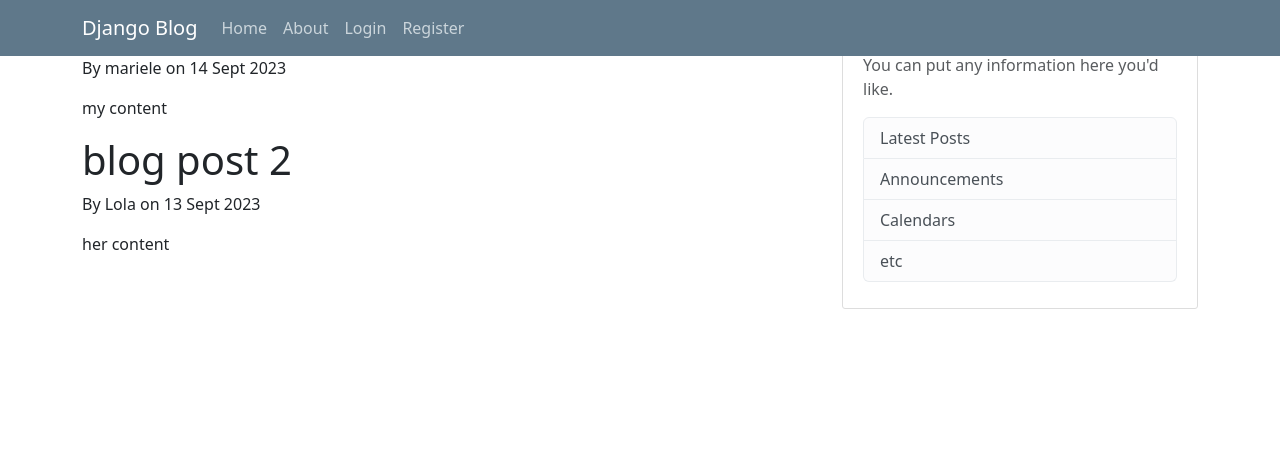
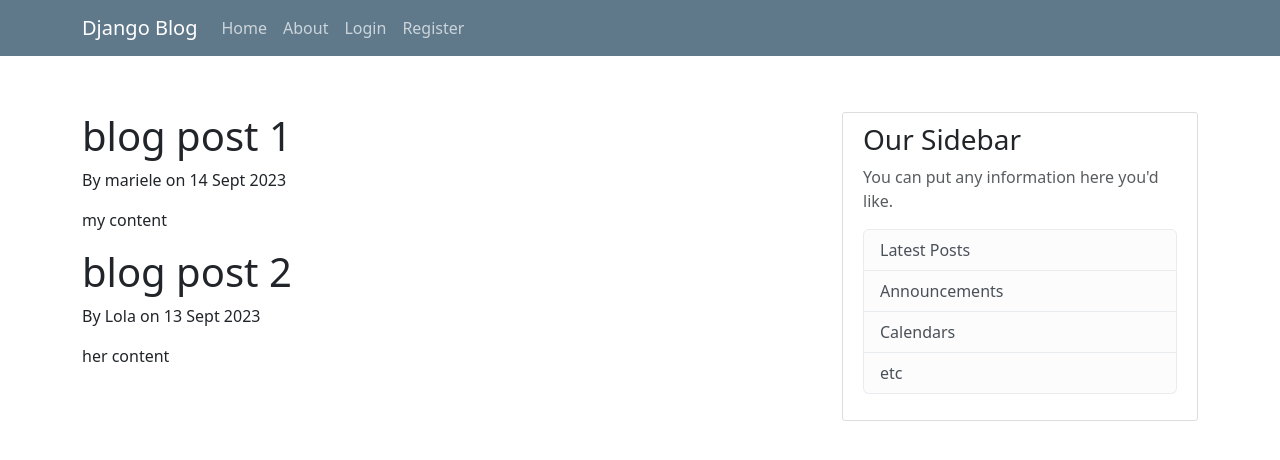
Before and after one commit to marieleponti/blog2, a Django app: page /blog/ in a window 1280 px wide. Shown: the top 460 px of the page. Run offline with Django 4.2, Linux system fonts and the light colour scheme.

Commit message:
clean up spacing

```diff
--- a/blog/blog_app/static/blog_app/styles.css
+++ b/blog/blog_app/static/blog_app/styles.css
@@ -26,6 +26,10 @@ body {
 
   .site-header .navbar-nav .nav-link.active {
     font-weight: 500;
+  }
+
+  .site-header {
+    margin-bottom: 7rem;
   }
 
   .content-section {
```
